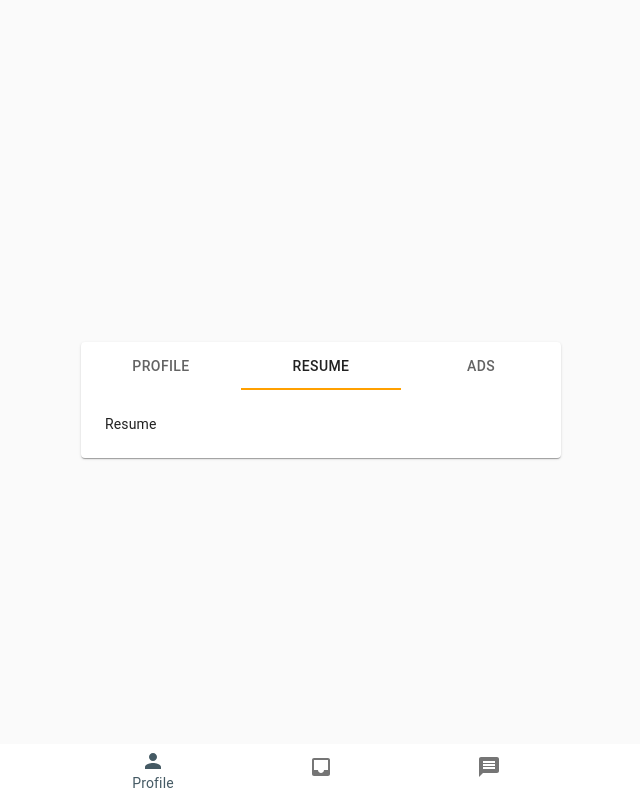
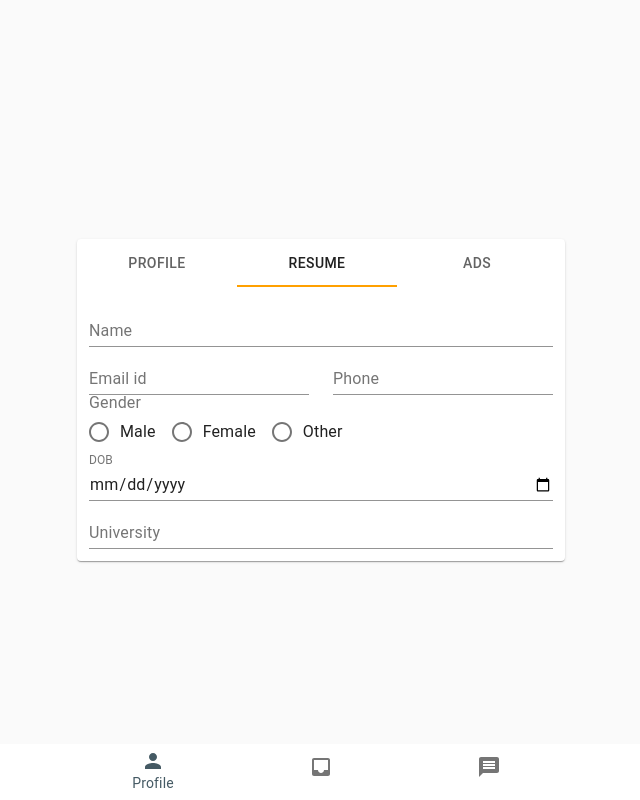
Before and after one commit to TrouvOpus/TrouvOpus, a React (Create React App) app: page /profile in a window 1280 px wide. Both pictures are taken after a click on the tab "RESUME". Shown: the whole page, without its empty margins (319-959 px from the left). Built offline with nearby package versions, Linux system fonts and the light colour scheme.

Commit message:
Resume basic

```diff
--- /dev/null
+++ b/src/components/Resume.jsx
@@ -0,0 +1,69 @@
+import React from "react"
+import {
+	Grid,
+	TextField,
+	Radio,
+	RadioGroup,
+	FormControl,
+	FormControlLabel,
+	FormLabel,
+} from "@material-ui/core"
+
+export default _ => {
+	const [genderValue, setGenderValue] = React.useState()
+	const handleChange = event => {
+		setGenderValue(event.target.value)
+	}
+	return (
+		<div className="Resume">
+			<Grid container direction="column" justify="center" spacing={3}>
+				<TextField label="Name" />
+				<Grid container direction="row" spacing={3}>
+					<Grid item>
+						<TextField label="Email id" />
+					</Grid>
+					<Grid item>
+						<TextField label="Phone" />
+					</Grid>
+				</Grid>
+				<FormControl>
+					<FormLabel>Gender</FormLabel>
+					<RadioGroup>
+						<Grid container direction="row">
+							<FormControlLabel
+								value="Male"
+								control={<Radio />}
+								label="Male"
+								checked={genderValue === "Male"}
+								onChange={handleChange}
+							/>
+							<FormControlLabel
+								value="Female"
+								control={<Radio />}
+								label="Female"
+								checked={genderValue === "Female"}
+								onChange={handleChange}
+							/>
+							<FormControlLabel
+								value="Other"
+								control={<Radio />}
+								label="Other"
+								checked={genderValue === "Other"}
+								onChange={handleChange}
+							/>
+						</Grid>
+					</RadioGroup>
+				</FormControl>
+				<TextField
+					id="DOB"
+					type="date"
+					label="DOB"
+					InputLabelProps={{
+						shrink: true,
+					}}
+				/>
+				<TextField label="University" />
+			</Grid>
+		</div>
+	)
+}
--- a/src/pages/Profile.jsx
+++ b/src/pages/Profile.jsx
@@ -2,8 +2,10 @@ import React from "react"
 import { Tab, Card } from "@material-ui/core"
 import { TabPanel, TabList, TabContext } from "@material-ui/lab"
 
+import Resume from "../components/Resume"
+
 export default _ => {
-	const [active, setActive] = React.useState("vansi")
+	const [active, setActive] = React.useState("Profile")
 	return (
 		<div className="Profile">
 			<Card>
@@ -17,8 +19,10 @@ export default _ => {
 						<Tab label="Ads" value="Ads" />
 					</TabList>
 					<TabPanel value="Profile"> Settings </TabPanel>
-					<TabPanel value="Resume">Resume</TabPanel>
-					<TabPanel value="Ads">Ads</TabPanel>
+					<TabPanel value="Resume">
+						<Resume />
+					</TabPanel>
+					<TabPanel value="Ads"> Ads </TabPanel>
 				</TabContext>
 			</Card>
 		</div>
```
